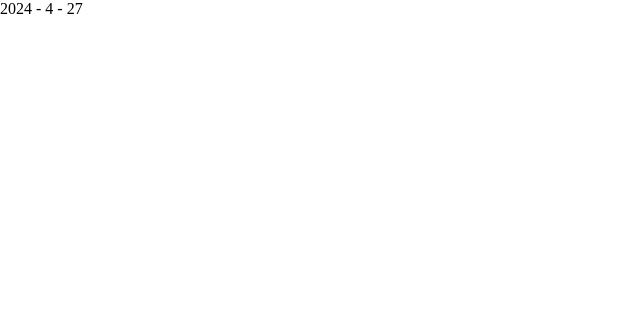
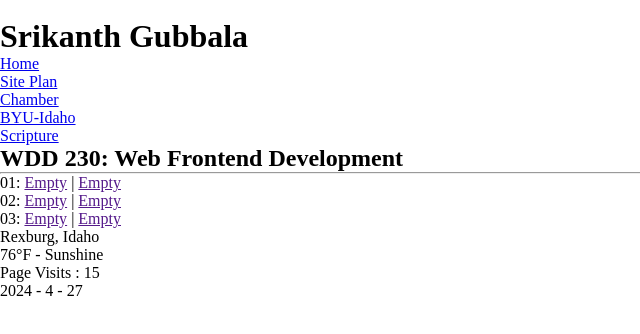
Before and after one commit to srikanthghse/sri-ash, a plain HTML site: page index.html in a window 1280 px wide. Shown: the whole page, without its empty margins (0-640 px from the left). Drawn offline with Linux system fonts and the light colour scheme.

Commit message:
Populated Index.html

```diff
--- a/index.html
+++ b/index.html
@@ -3,17 +3,49 @@
 <head>
     <meta charset="UTF-8">
     <meta name="viewport" content="width=device-width, initial-scale=1.0">
-    <meta name="description" content="This is the Course Page for WDD230 by: Srikanth">
+    <meta name="description" content="WDD 230 - Web Frontend Development, Srikanth Gubbala, course assignment portal">
     <meta name="author" content="Srikanth Gubbala">
-    <title>WDD 230 | Home Page</title>
+    <title>Srikanth Gubbala - WDD 230 - Web Frontend Development</title>
 
     <link rel="stylesheet" href="./styles/base.css">
 
 </head>
 <body>
-    <header></header>
-    <nav></nav>
-    <main></main>
+    <header>
+        <img src="" alt="">
+        <h1>Srikanth Gubbala</h1>
+    </header>
+    <nav>
+        <ul>
+            <li><a href="#">Home</a></li>
+            <li><a href="./lesson03/chamber-site-plan.html">Site Plan</a></li>
+            <li><a href="./chamber">Chamber</a></li>
+            <li><a href="https://www.byui.edu">BYU-Idaho</a></li>
+            <li><a href="https://www.churchofjesuschrist.org/study/scriptures">Scripture</a></li>
+        </ul>
+    </nav>
+    <main>
+        <section class="content-title">
+            <h2>WDD 230: Web Frontend Development</h2>
+            <hr>
+        </section>
+        <section class="learning-activities">
+            <h3></h3>
+            <div class="weekly">
+                <p><span>01</span>: <span><a href="">Empty</a> | <a href="">Empty</a></span></p>
+                <p><span>02</span>: <span><a href="">Empty</a> | <a href="">Empty</a></span></p>
+                <p><span>03</span>: <span><a href="">Empty</a> | <a href="">Empty</a></span></p>
+            </div>
+        </section>
+        <div class="information">
+            <h3></h3>
+            <div>
+                <p>Rexburg, Idaho</p>
+                <p>76&deg;F - Sunshine</p>
+                <p>Page Visits : 15</p>
+            </div>
+        </div>
+    </main>
     <footer>
         <p id="current-date"></p>
     </footer>
```
